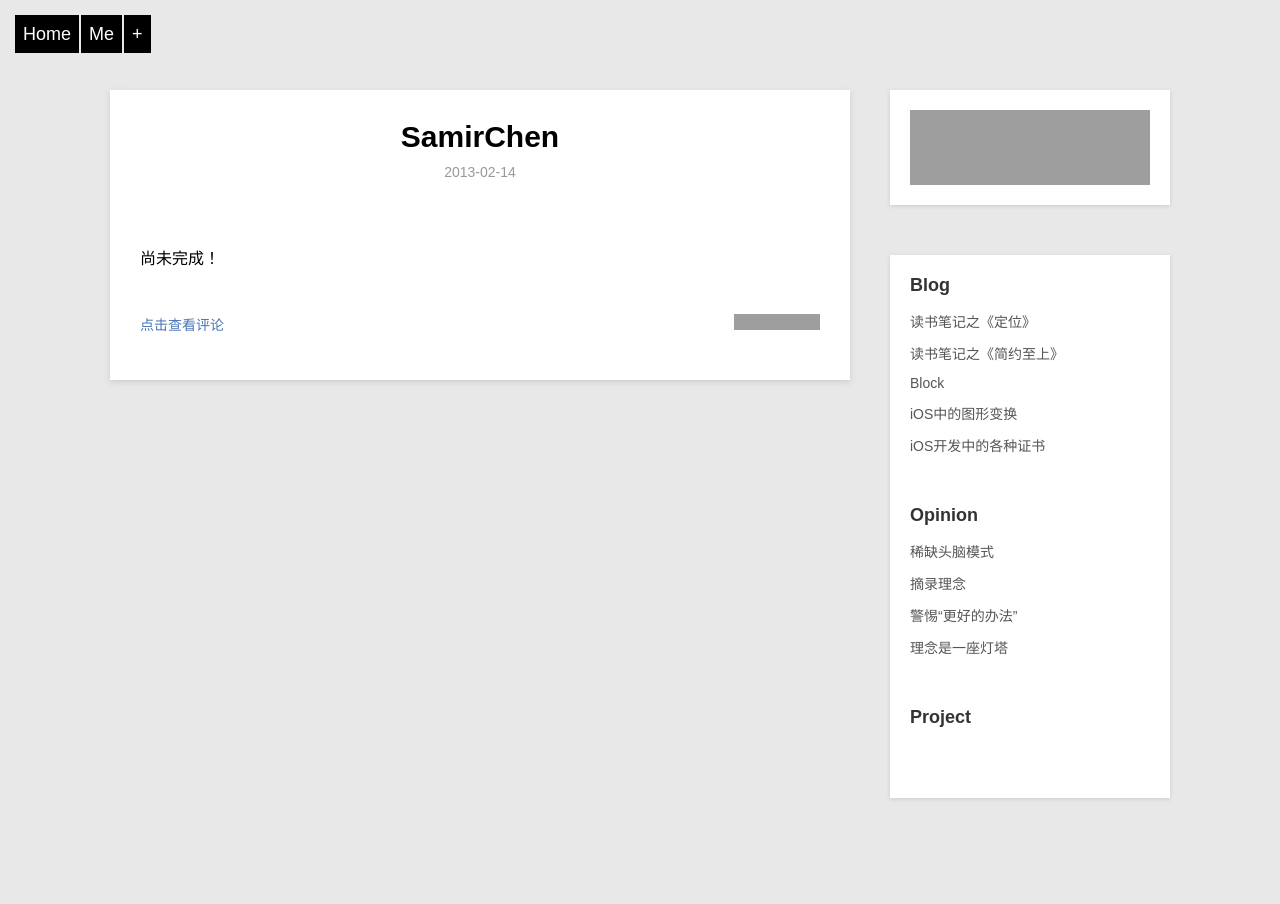
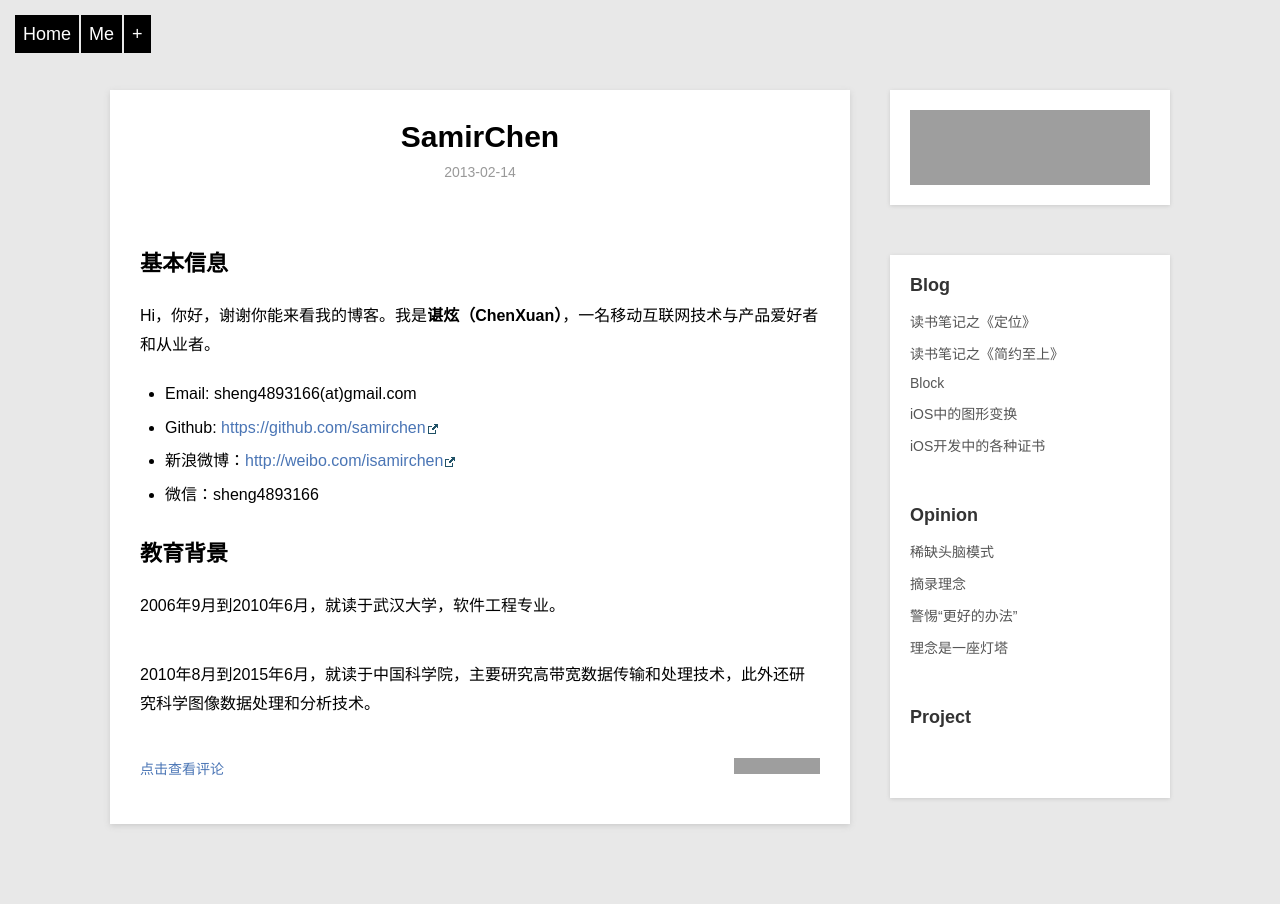
Before and after one commit to samirchen/samirchen.github.io, a Jekyll site: the page built from _posts/blog/2013-02-14-about-me.md, in a window 1280 px wide. Built offline with Jekyll 4.4.1, drawn with Linux system fonts in a browser that asks for light colours; Markdown is read by kramdown in place of the engine named in the settings; grey boxes are pictures that could not be loaded.

Commit message:
edit blog

```diff
--- a/_posts/blog/2013-02-14-about-me.md
+++ b/_posts/blog/2013-02-14-about-me.md
@@ -5,4 +5,15 @@ description: 我的简介。
 category: blog
 ---
 
-尚未完成！
+##基本信息
+Hi，你好，谢谢你能来看我的博客。我是**谌炫（ChenXuan）**，一名移动互联网技术与产品爱好者和从业者。
+
+- Email: sheng4893166(at)gmail.com
+- Github: [https://github.com/samirchen](https://github.com/samirchen)
+- 新浪微博：[http://weibo.com/isamirchen](http://weibo.com/isamirchen)
+- 微信：sheng4893166
+
+##教育背景
+2006年9月到2010年6月，就读于武汉大学，软件工程专业。
+
+2010年8月到2015年6月，就读于中国科学院，主要研究高带宽数据传输和处理技术，此外还研究科学图像数据处理和分析技术。
```
